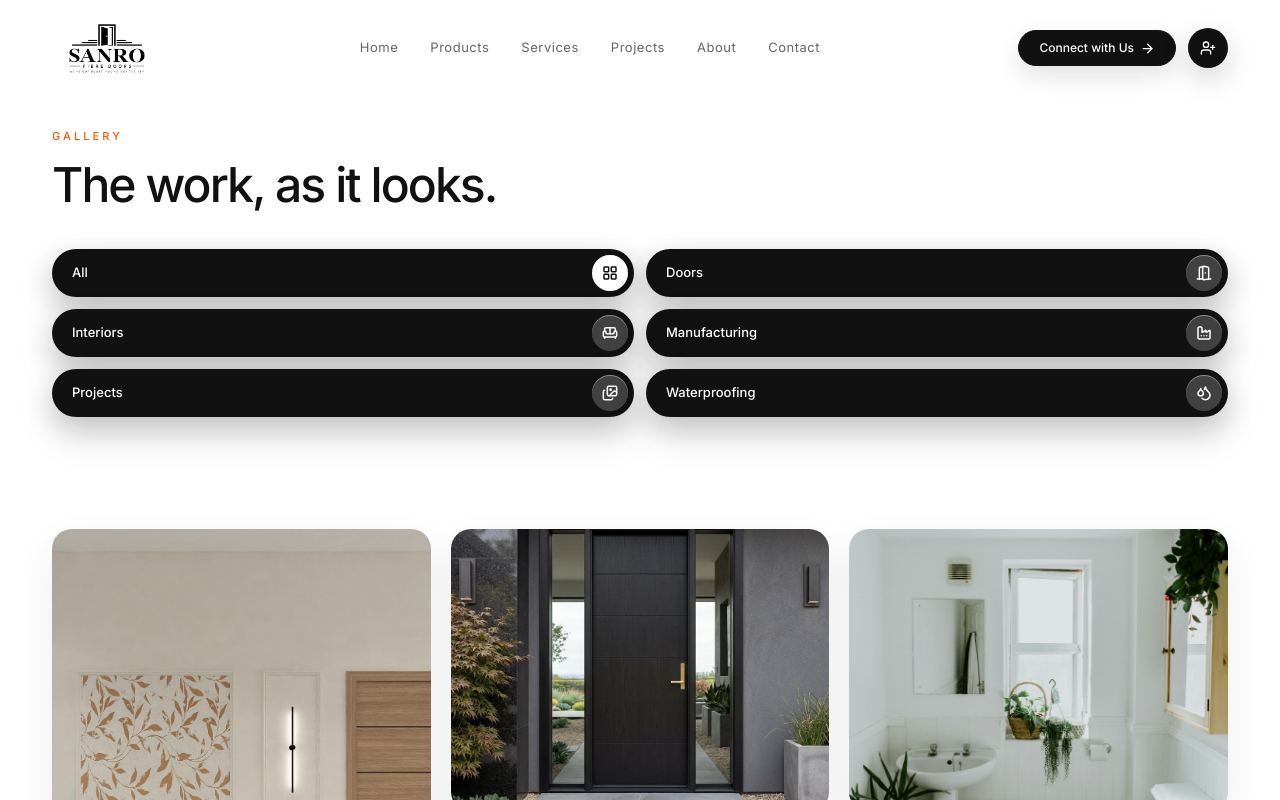
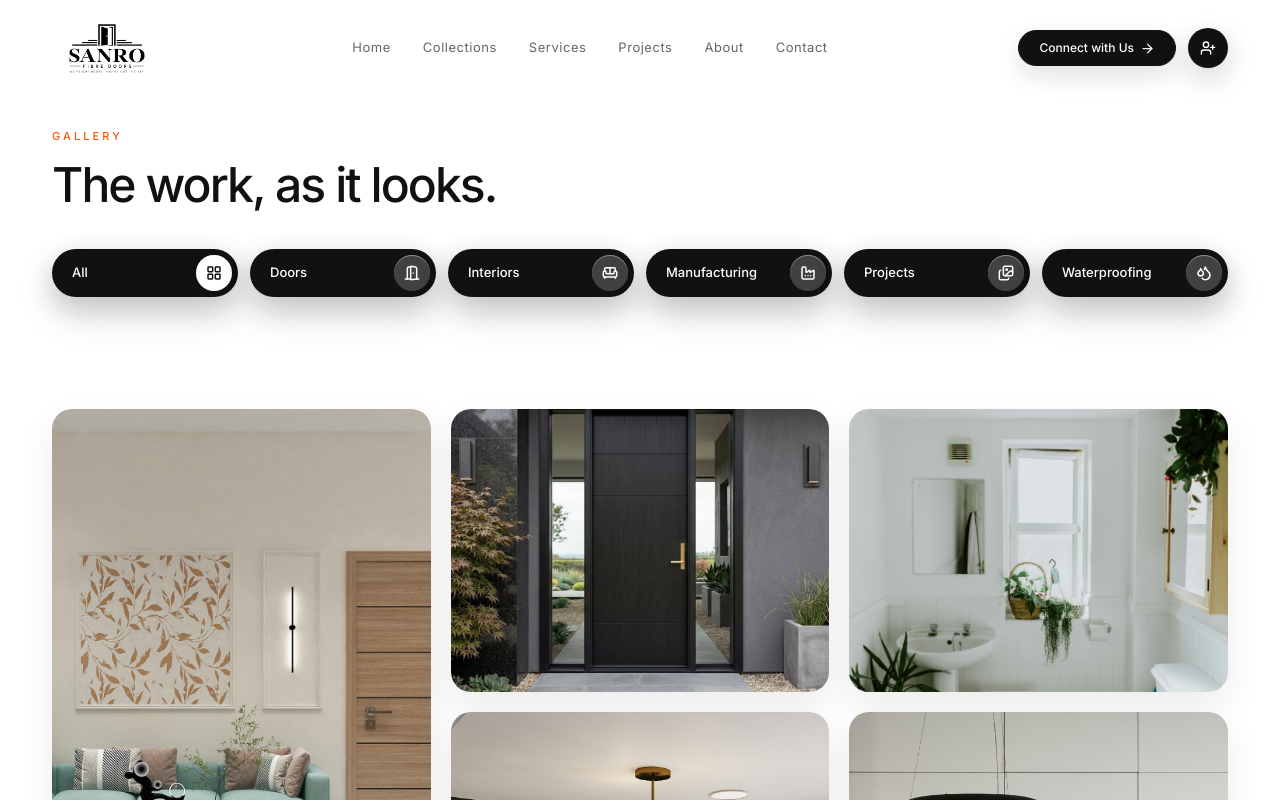
Before and after one commit to realcaps04/sanro, a React (Vite) app: page /gallery in a window 1280 px wide. Shown: the top 800 px of the page. Built offline with nearby package versions, Linux system fonts and the light colour scheme.

Commit message:
Update Header and ProjectFilter components for improved layout and responsiveness. Change link label for '/products' to 'Collections' and enhance ProjectFilter button styles for better flexibility on larger screens.

```diff
--- a/src/components/layout/Header.jsx
+++ b/src/components/layout/Header.jsx
@@ -53,7 +53,7 @@
                   }`
                 }
               >
-                {link.label}
+                {link.to === '/products' ? 'Collections' : link.label}
               </NavLink>
             ))}
           </nav>
--- a/src/components/project/ProjectFilter.jsx
+++ b/src/components/project/ProjectFilter.jsx
@@ -21,6 +21,7 @@
   Interior: Sofa,
   Interiors: Sofa,
   Waterproofing: Droplets,
+  Waterproof: Droplets,
   Custom: SlidersHorizontal,
   Modern: Sparkles,
   Classic: Columns3,
@@ -33,7 +34,7 @@
 
 export function ProjectFilter({ filters, active, onChange }) {
   return (
-    <div className="grid grid-cols-2 gap-3">
+    <div className="grid grid-cols-2 gap-3 lg:flex">
       {filters.map((filter) => {
         const isActive = filter === active
         const Icon = icons[filter] ?? LayoutGrid
@@ -43,7 +44,7 @@
             type="button"
             onClick={() => onChange(filter)}
             aria-pressed={isActive}
-            className="flex w-full items-center justify-between rounded-full bg-ink py-1.5 pr-1.5 pl-5 text-[13px] font-medium tracking-normal text-white shadow-[0_10px_28px_rgba(17,17,17,0.18),0_18px_40px_rgba(17,17,17,0.12)]"
+            className="flex w-full items-center justify-between rounded-full bg-ink py-1.5 pr-1.5 pl-5 text-[13px] font-medium tracking-normal text-white shadow-[0_10px_28px_rgba(17,17,17,0.18),0_18px_40px_rgba(17,17,17,0.12)] lg:min-w-0 lg:flex-1"
           >
             {filter}
             <span
--- a/src/data/products.js
+++ b/src/data/products.js
@@ -1,4 +1,4 @@
-export const productCategories = ['Modern', 'Classic', 'Designer', 'Minimal', 'Custom']
+export const productCategories = ['Modern', 'Classic', 'Designer', 'Minimal', 'Waterproof', 'Custom']
 
 export const products = [
   {
```
